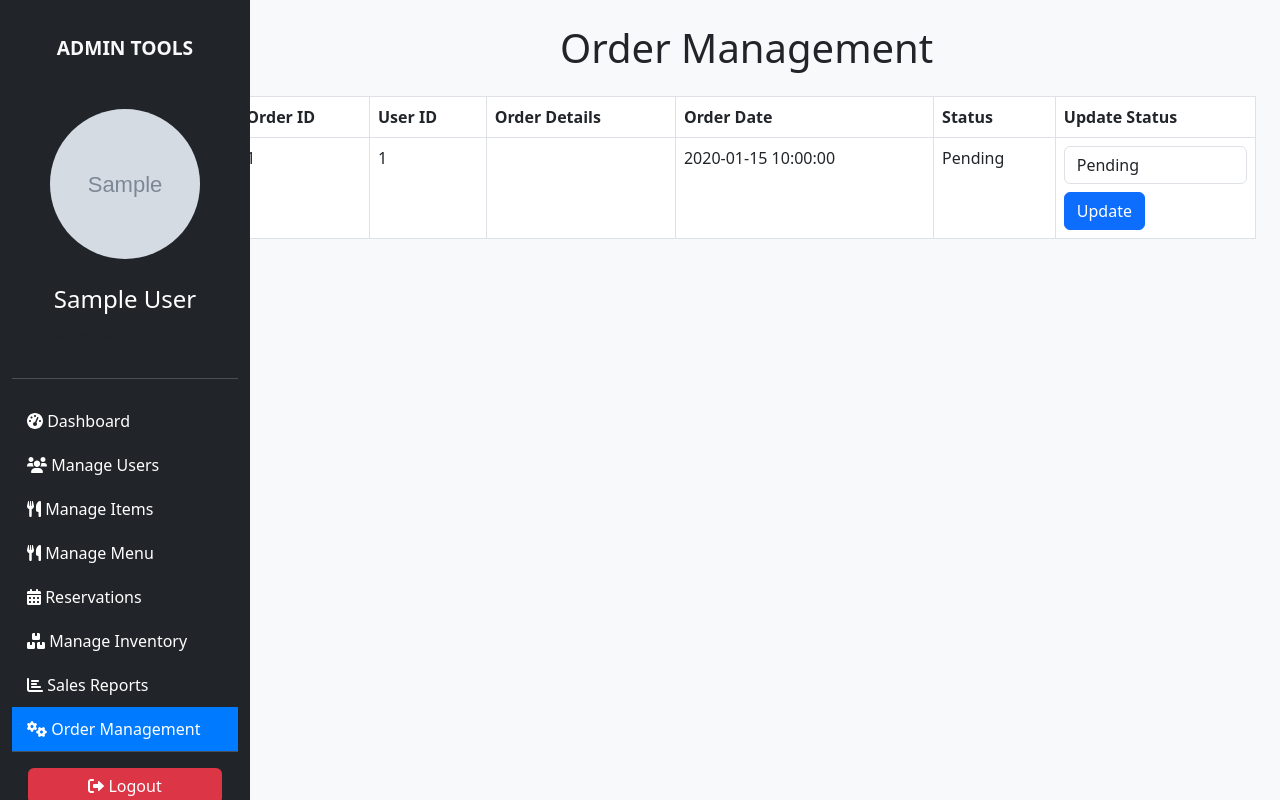
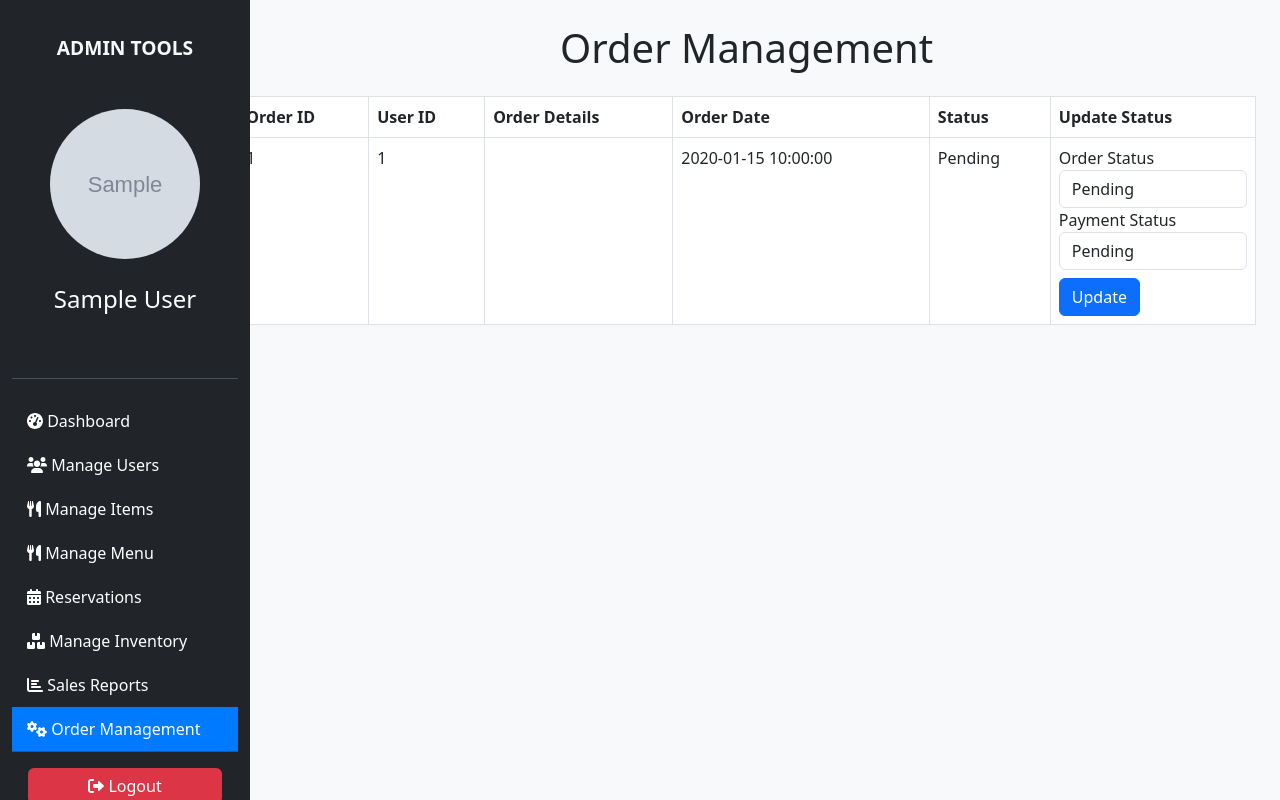
Before and after one commit to Jamal-Aldeen/Egyptian-Bites, a PHP site: page /views/staff/order-management.php in a window 1280 px wide. Run offline with PHP 8.4, Linux system fonts and the light colour scheme; the visitor is signed in with stand-in values (Sample User, id 1); tables that the repository leaves empty hold one stand-in row (values such as "Sample post"); grey boxes marked "Sample" are stand-in pictures; data that the repository does not hold is empty; a stand-in replaces the project's code that opens the database connection; some libraries are stand-ins or nearby versions.

Commit message:
Modified order-management.php with form updates

```diff
--- a/views/staff/order-management.php
+++ b/views/staff/order-management.php
@@ -60,18 +60,32 @@ $orders = $stmt->fetchAll(PDO::FETCH_ASSOC);
                             echo "<td>" . $order['status'] . "</td>";
 
                             echo '<td>
-<form method="POST" action="/views/staff/update_order_status.php">
-    <select name="status" class="form-control">
-        <option value="Pending" ' . (($order['status'] == 'Pending') ? 'selected' : '') . '>Pending</option>
-        <option value="Preparing" ' . (($order['status'] == 'Preparing') ? 'selected' : '') . '>Preparing</option>
-        <option value="Ready" ' . (($order['status'] == 'Ready') ? 'selected' : '') . '>Ready</option>
-        <option value="Delivered" ' . (($order['status'] == 'Delivered') ? 'selected' : '') . '>Delivered</option>
-    </select>
-    <input type="hidden" name="order_id" value="' . $order['id'] . '">
-    <button type="submit" class="btn btn-primary mt-2">Update</button>
-</form>
-</td>';
-                            echo "</tr>";
+                            <form method="POST" action="/views/staff/update_order_status.php">
+                                <div class="form-group">
+                                    <label for="status">Order Status</label>
+                                    <select name="status" class="form-control" required>
+                                        <option value="Pending" '.($order['status'] == 'Pending' ? 'selected' : '').'>Pending</option>
+                                        <option value="Preparing" '.($order['status'] == 'Preparing' ? 'selected' : '').'>Preparing</option>
+                                        <option value="Ready" '.($order['status'] == 'Ready' ? 'selected' : '').'>Ready</option>
+                                        <option value="Delivered" '.($order['status'] == 'Delivered' ? 'selected' : '').'>Delivered</option>
+                                    </select>
+                                </div>
+
+                                <div class="form-group">
+                                    <label for="payment_status">Payment Status</label>
+                                    <select name="payment_status" class="form-control" required>
+                                        <option value="Pending" '.($order['payment_status'] == 'Pending' ? 'selected' : '').'>Pending</option>
+                                        <option value="Completed" '.($order['payment_status'] == 'Completed' ? 'selected' : '').'>Completed</option>
+                                        <option value="Failed" '.($order['payment_status'] == 'Failed' ? 'selected' : '').'>Failed</option>
+                                    </select>
+                                </div>
+
+                                <input type="hidden" name="order_id" value="'.htmlspecialchars($order['id']).'">
+
+                                <button type="submit" class="btn btn-primary mt-2">Update</button>
+                            </form>
+                            </td>';
+                            // echo "</tr>";
                         }
                         ?>
                     </tbody>
```
